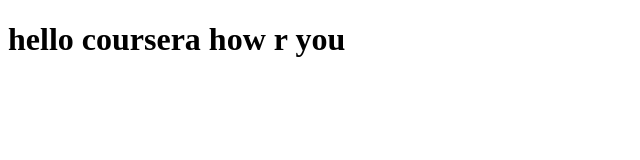
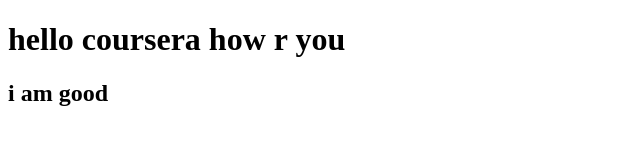
Before and after one commit to Kuntapaliwal/myFirstWebAppliication, a plain HTML site: page site/index.html in a window 1280 px wide. Shown: the whole page, without its empty margins (0-640 px from the left). Drawn offline with Linux system fonts and the light colour scheme.

Commit message:
small change in method

```diff
--- a/site/index.html
+++ b/site/index.html
@@ -5,5 +5,6 @@
     </head>
     <body>
         <h1>hello coursera how r you</h1>
+        <h2>i am good</h2>
     </body>
 </html>
```
